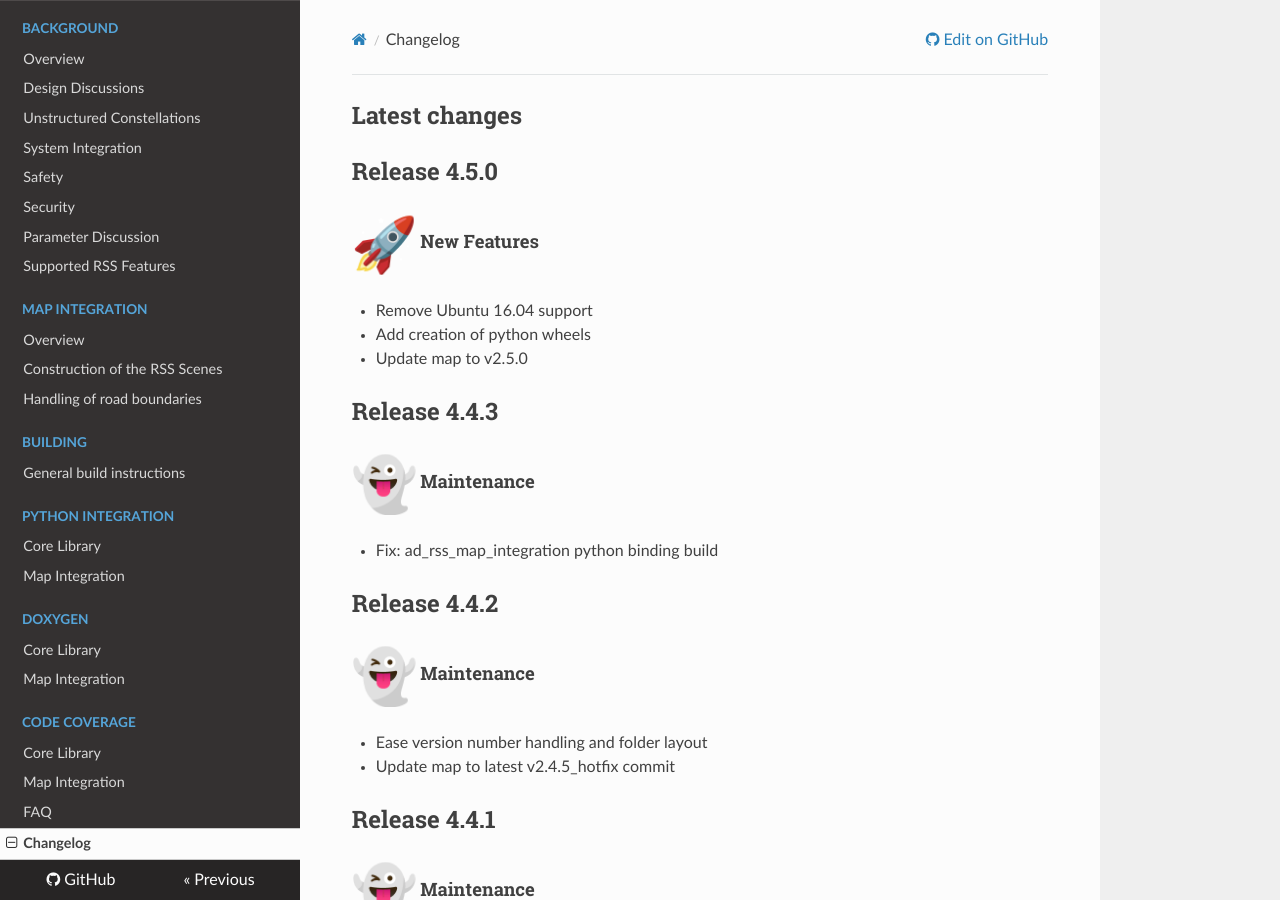
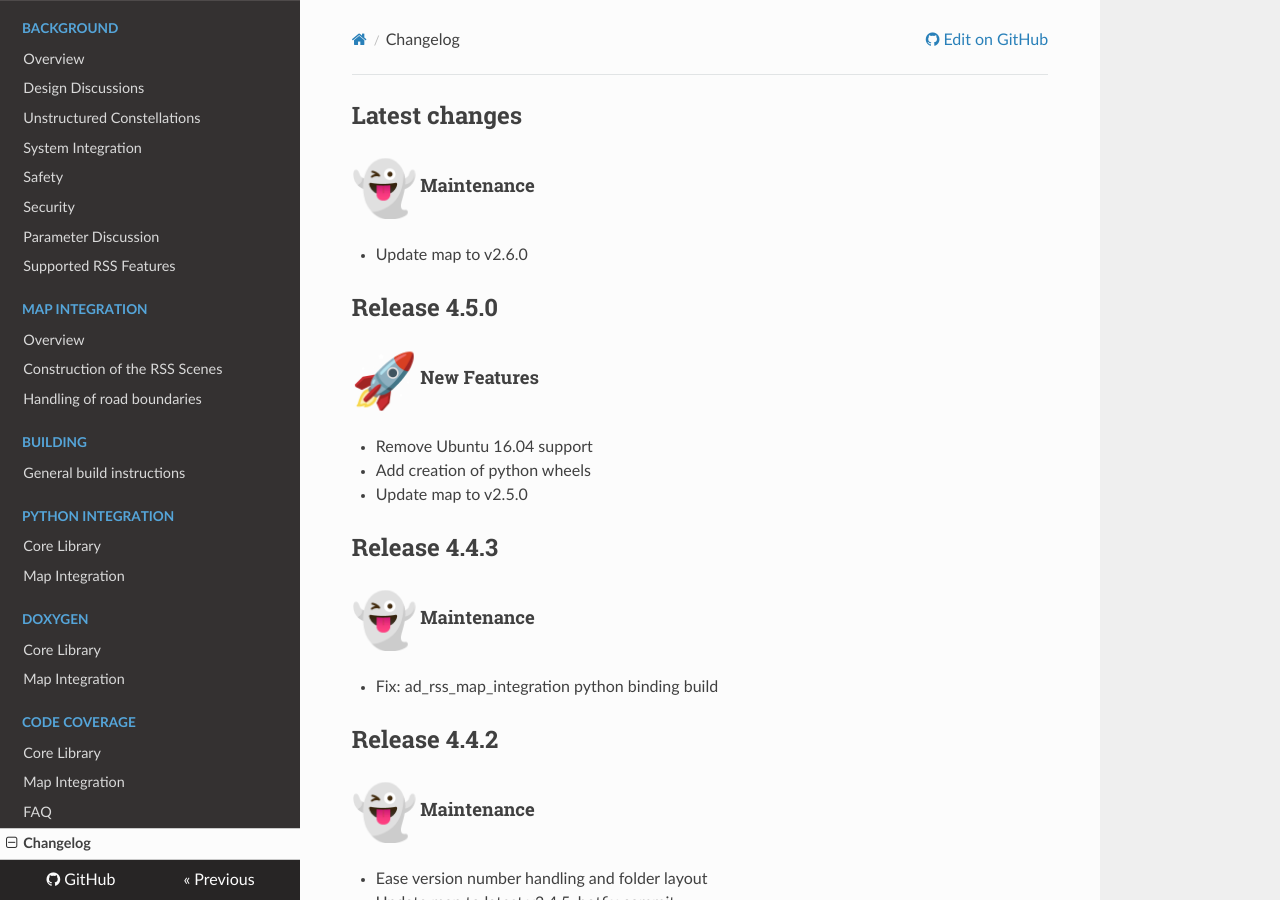
Before and after one commit to intel/ad-rss-lib, an MkDocs documentation site: the page built from doc/CHANGELOG.md, in a window 1280 px wide and 900 px high. Built offline with MkDocs 1.6.1, drawn with Linux system fonts in a browser that asks for light colours; nearby versions of some CDN libraries; emoji names are drawn with the system emoji font.

Commit message:
update map 2.6.0 (#118)

```diff
--- a/doc/CHANGELOG.md
+++ b/doc/CHANGELOG.md
@@ -1,4 +1,7 @@
 ## Latest changes
+
+#### :ghost: Maintenance
+* Update map to v2.6.0
 
 ## Release 4.5.0
 
```
